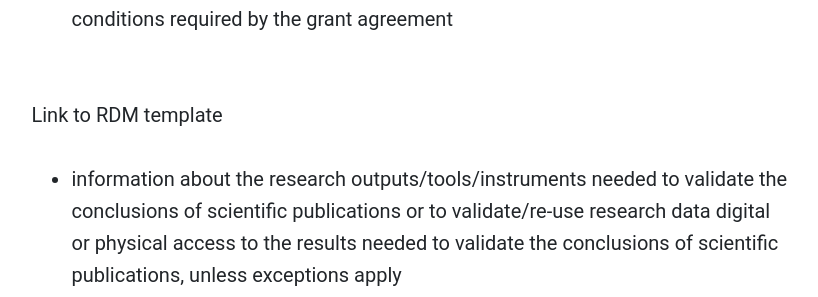
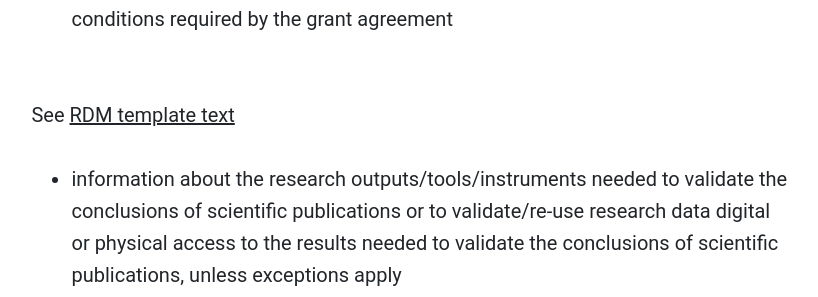
Before and after one commit to uol-library/rdl-handbook, a Jekyll site: the page built from pages/open-research/open-science-template.md, in a window 1280 px wide and 900 px high, scrolled down 1197 px. Shown: the part 157-454 px from the top of the window, without its empty margins (353-1171 px from the left). Built offline with Jekyll 4.4.1, drawn with Linux system fonts in a browser that asks for light colours; some web fonts are replaced.

Commit message:
Update open-science-template.md

```diff
--- a/pages/open-research/open-science-template.md
+++ b/pages/open-research/open-science-template.md
@@ -19,7 +19,7 @@ Immediate OA under gold OR green for subscription / no hybrid? Embargoes apply?
 
 * responsible management of research data in line with the FAIR principles of Findability’, ‘Accessibility’, ‘Interoperability’ and ‘Reusability’, notably through the generalised use of data management plans, and open access to research data under the principle ‘as open as possible, as closed as necessary’, under the conditions required by the grant agreement
 
-Link to RDM template
+See [RDM template text](https://handbook.researchdata.leeds.ac.uk/open-research/rdm-template/)
 
 * information about the research outputs/tools/instruments needed to validate the conclusions of scientific publications or to validate/re-use research data digital or physical access to the results needed to validate the conclusions of scientific publications, unless exceptions apply
 
```
